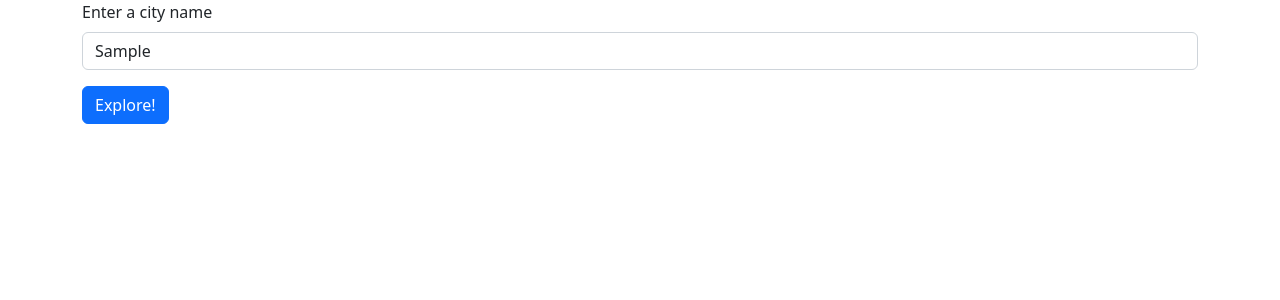
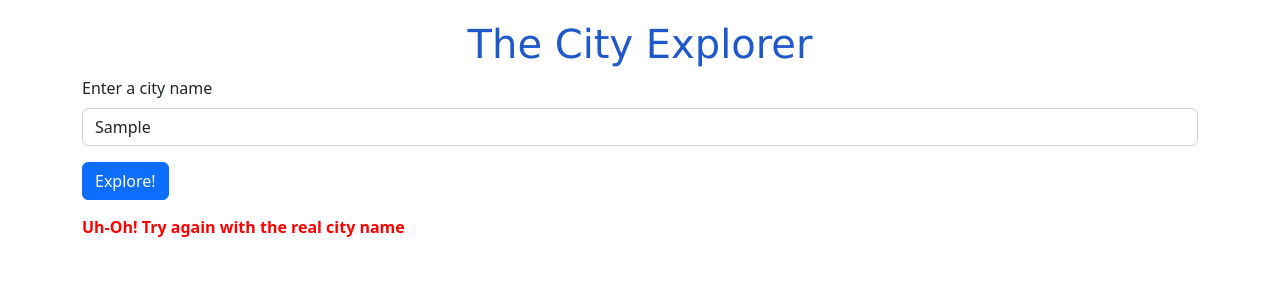
Before and after one commit to ZG79/city-explorer, a React (Create React App) app: page / in a window 1280 px wide. Both pictures are taken after typing "Sample" into the empty fields and a click on the button "Explore!". Shown: the top 300 px of the page. Built offline with nearby package versions, Linux system fonts and the light colour scheme; no server answers; the HTML template or start-up script is replaced by a standard one.

Commit message:
error message in

```diff
--- a/src/App.js
+++ b/src/App.js
@@ -13,7 +13,8 @@ class App extends React.Component {
       cityName:'',
       longitude:'',
       lattitude:'',
-      location: {}
+      location: {},
+      errorIn:null
     }
   }
 
@@ -24,6 +25,7 @@ class App extends React.Component {
 
   handleExplore = async (e) =>{
     e.preventDefault();
+    try {
       let url = `https://us1.locationiq.com/v1/search?key=${process.env.REACT_APP_LOCATION_KEY}&q=${this.state.city}&format=json`
       const response = await axios.get(url);
       this.setState({
@@ -34,11 +36,18 @@ class App extends React.Component {
         lattitude:response.data[0].lat
       });
       console.log(response.data[0]);
+    } catch (error){
+      this.setState({
+        errorIn: true
+      })
+      console.log(this.state.errorIn)
+    }
   }
 
   render (){
     return (
       <Container>
+      <h1 id='head'>The City Explorer</h1>
       <Form onSubmit={this.handleExplore}>
         <Form.Group className="mb-3">
           <Form.Label>Enter a city name</Form.Label>
@@ -46,12 +55,19 @@ class App extends React.Component {
         </Form.Group>
           <Button variant="primary" type='submit'>Explore!</Button>
       </Form>
+
       {this.state.displayInfo &&
       <>
-      <p>{this.state.cityName} </p>
-      <p>The longitude of the city is: {this.state.longitude} </p>
-      <p>The lattitude of the city is: {this.state.lattitude} </p>
+      <ul id='cities'>{this.state.cityName}
+      <li>The longitude of the city is: {this.state.longitude}</li>
+      <li>The lattitude of the city is: {this.state.lattitude}</li>
+      </ul>
      <Map lat={this.state.lattitude} lon={this.state.longitude}/>
+      </>
+      }
+        {this.state.errorIn  &&
+        <>
+        <p id='errorMessage'>Uh-Oh! Try again with the real city name</p>
         </>
         }
       </Container>
--- a/src/map.css
+++ b/src/map.css
@@ -1,3 +1,22 @@
 #map {
   border-radius: 30%;
 }
+
+#cities{
+  font-family: 'Lucida Sans', 'Lucida Sans Regular', 'Lucida Grande', 'Lucida Sans Unicode', Geneva, Verdana, sans-serif;
+  font-size: large;
+  margin-top: 10px;
+}
+
+#head{
+  margin-top: 20px;
+  text-align: center;
+  font-family: 'Lucida Sans', 'Lucida Sans Regular', 'Lucida Grande', 'Lucida Sans Unicode', Geneva, Verdana, sans-serif;
+  color:#1f58ca;
+}
+
+#errorMessage{
+  margin-top: 15px;
+  color: red;
+  font-weight: bolder;
+}
```
Also changed, not shown: src/Error.js (added, +17 -0 lines). Lines whose indentation alone changed are shown as unchanged.
